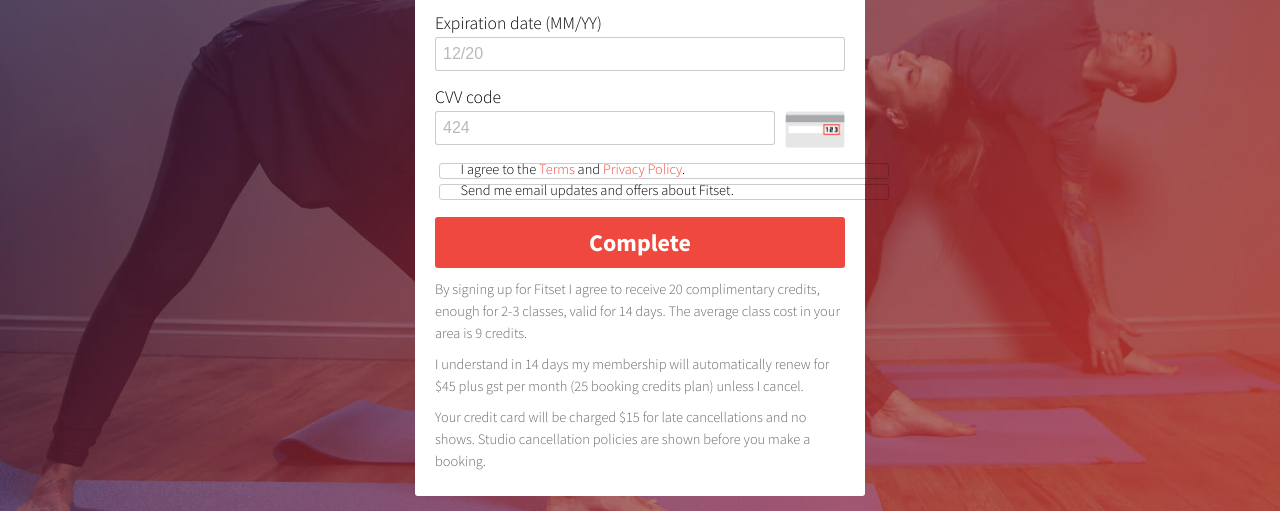
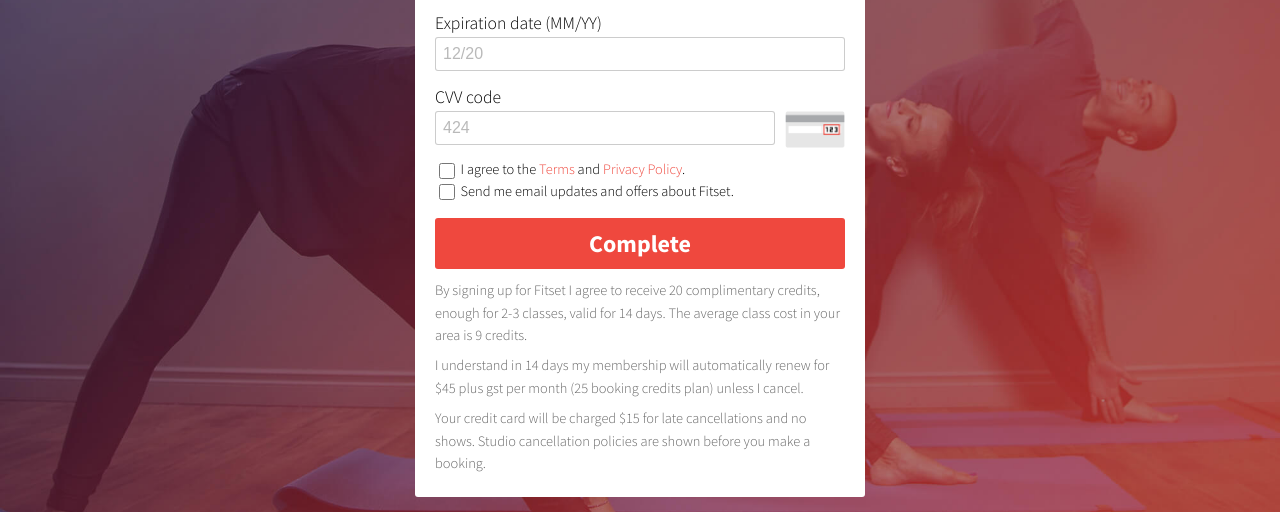
Before and after one commit to emailalexchau/fitset, a plain HTML site: page step-3.html in a window 1280 px wide. Shown: the part 289-801 px from the top of the page. Drawn offline with nearby package versions, Linux system fonts and the light colour scheme; a script that the page names is missing.

Commit message:
Fix checkbox

```diff
--- a/css/forms.scss
+++ b/css/forms.scss
@@ -95,7 +95,7 @@ html.full-background {
 		}
 	}
 	.field {
-		input {
+		input[type="text"] {
 			-webkit-appearance: none;
     		-moz-appearance: none;
     		appearance: none;
@@ -143,9 +143,11 @@ html.full-background {
 		margin-bottom: 15px;
 		input[type="checkbox"] {
 			position: absolute;
+			width: 16px;
+			height: 16px;
 		}
 		input[type="checkbox"] ~ label {
-			padding-left: 1.6rem;
+			padding: 0.05rem 0 0 1.6rem;
 			font-size: 0.9rem;
 			vertical-align: top;
 			display:inline-block;
```
Also changed, not shown: css/forms.css.
